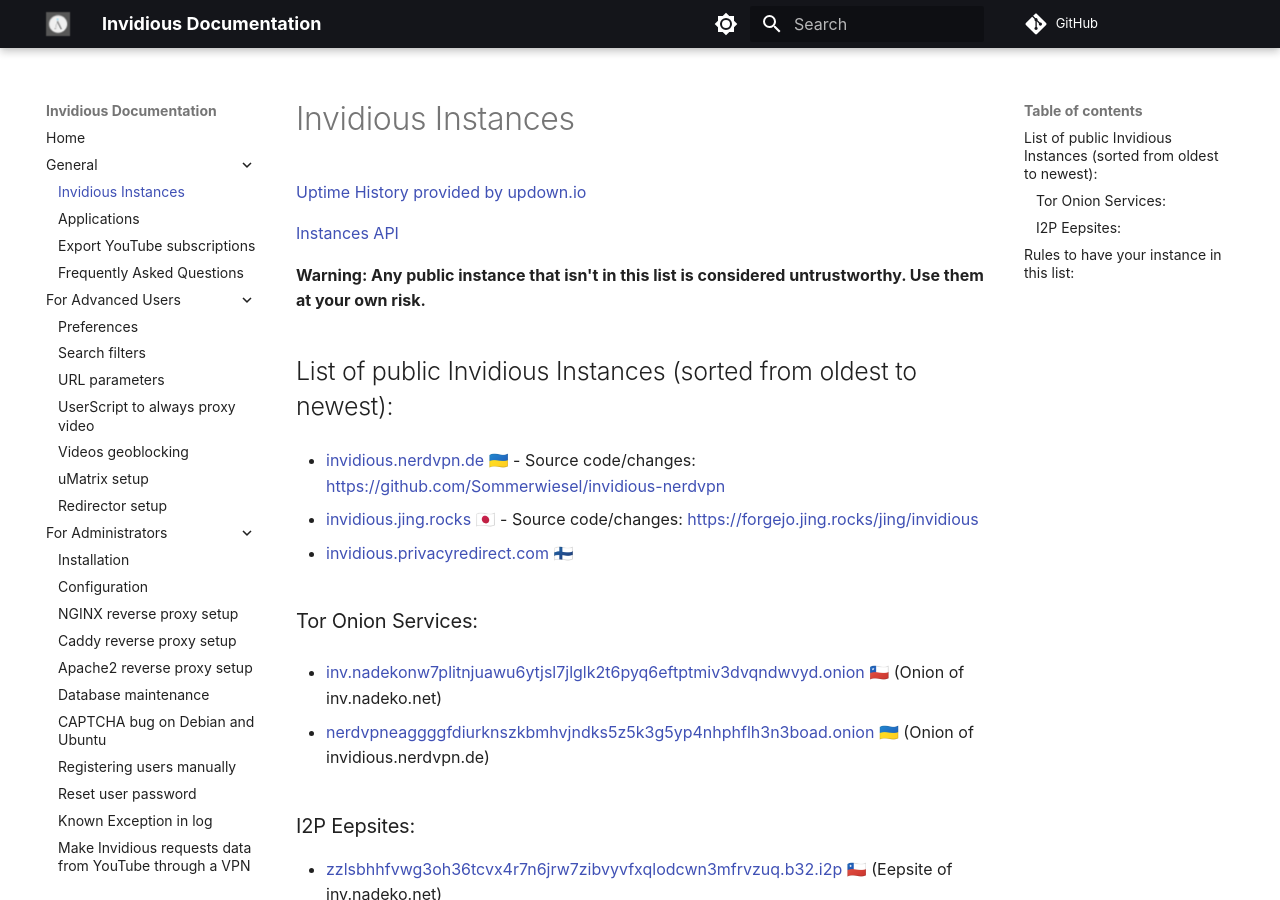
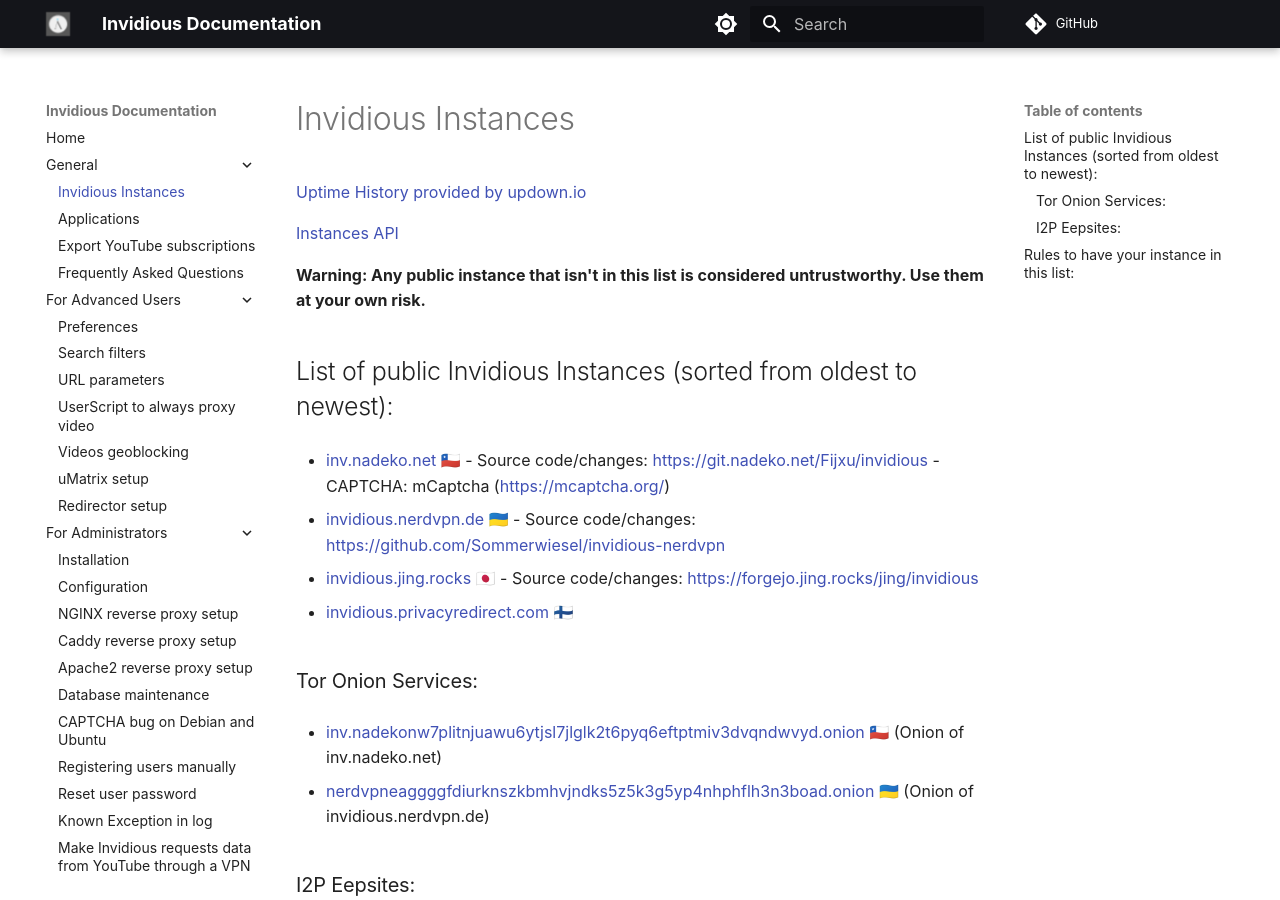
Before and after one commit to iv-org/documentation, an MkDocs documentation site: the page built from docs/instances.md, in a window 1280 px wide and 900 px high. Built offline with MkDocs 1.6.1 and Material for MkDocs 9.7.7, drawn with Linux system fonts in a browser that asks for light colours; comment, search, counter and statistics services are not loaded.

Commit message:
add back inv.nadeko.net
close https://github.com/iv-org/documentation/issues/595

```diff
--- a/docs/instances.md
+++ b/docs/instances.md
@@ -7,6 +7,8 @@
 **Warning: Any public instance that isn't in this list is considered untrustworthy. Use them at your own risk.**
 
 ## List of public Invidious Instances (sorted from oldest to newest):
+
+* [inv.nadeko.net](https://inv.nadeko.net) 🇨🇱 - Source code/changes: https://git.nadeko.net/Fijxu/invidious - CAPTCHA: mCaptcha (https://mcaptcha.org/)
 
 * [invidious.nerdvpn.de](https://invidious.nerdvpn.de) 🇺🇦 - Source code/changes: https://github.com/Sommerwiesel/invidious-nerdvpn
 
```
